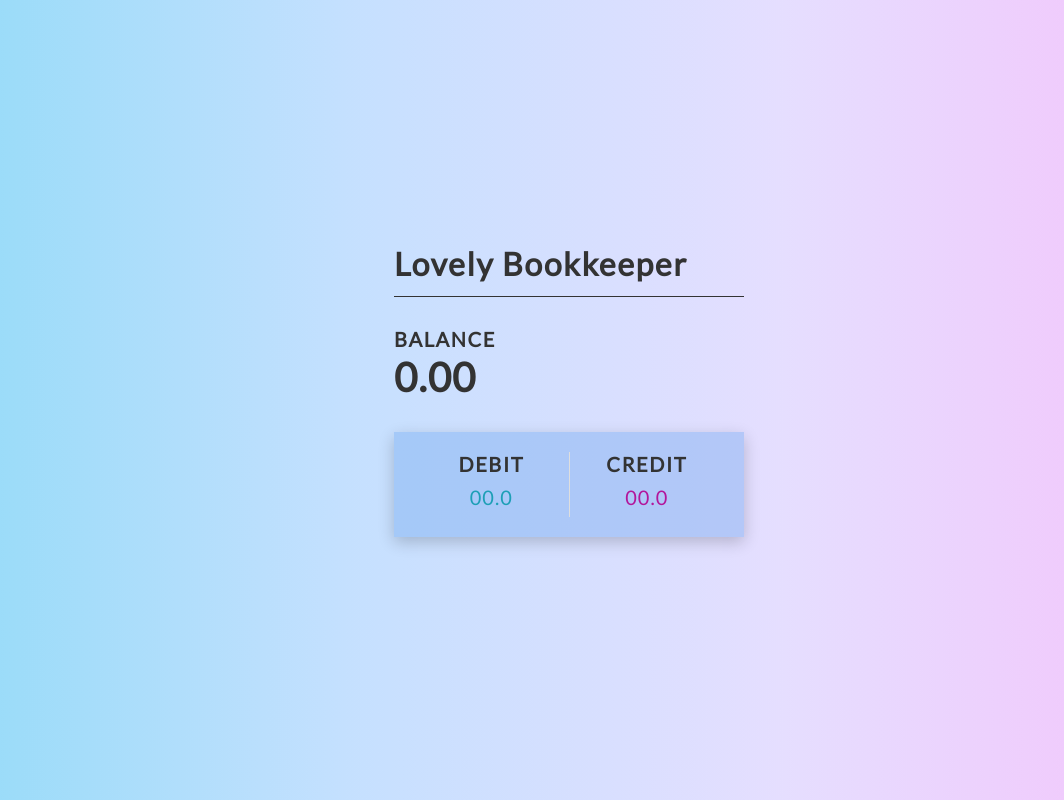
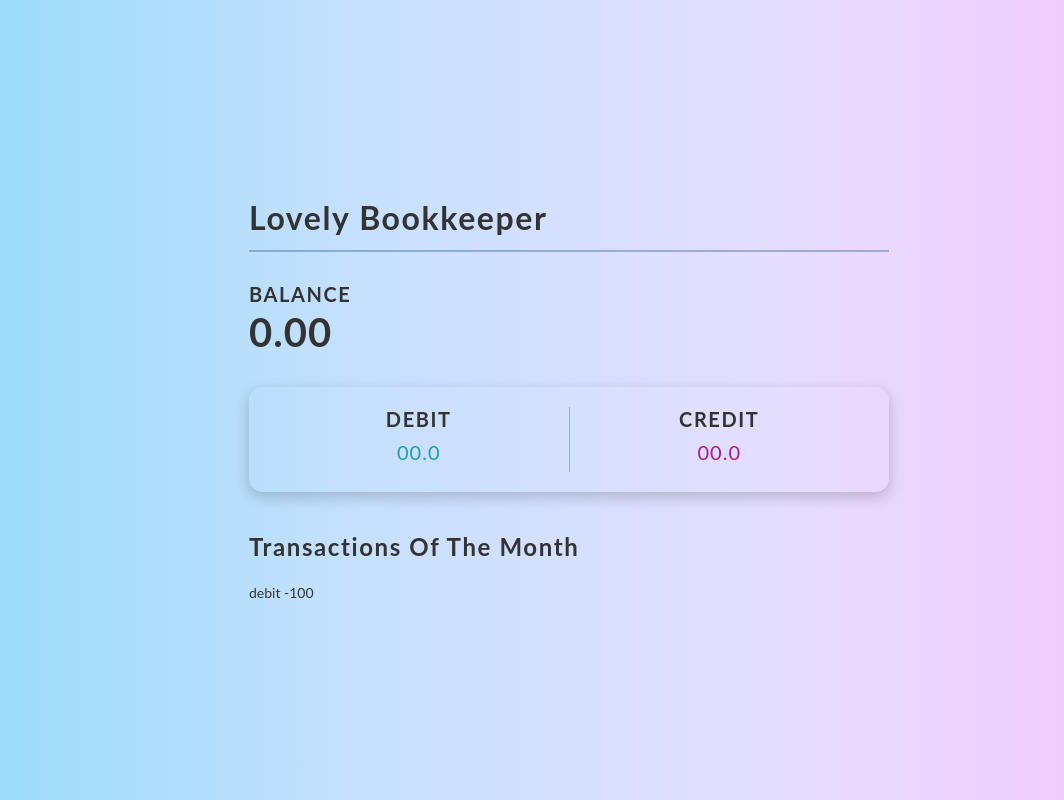
Before and after one commit to agorodinskaya/lovely-bookkeeper, a React (Create React App) app: page / in a window 1280 px wide. Shown: the whole page, without its empty margins (71-1135 px from the left). Built offline with nearby package versions, Linux system fonts and the light colour scheme.

Commit message:
add components

```diff
--- a/src/App.js
+++ b/src/App.js
@@ -1,10 +1,12 @@
 import Header from "./components/Header";
 import DebitCredit from "./components/DebitCredit";
+import Transactions from "./components/Transactions";
 function App() {
   return (
     <div className='App'>
       <Header />
       <DebitCredit />
+      <Transactions />
     </div>
   );
 }
--- /dev/null
+++ b/src/components/TransactionItem.js
@@ -0,0 +1,11 @@
+import React from "react";
+
+const TransactionItem = () => {
+  return (
+    <div>
+      <li>debit -100</li>
+    </div>
+  );
+};
+
+export default TransactionItem;
--- a/src/components/Transactions.js
+++ b/src/components/Transactions.js
@@ -1,9 +1,12 @@
 import React from "react";
-
+import Item from "./TransactionItem";
 const Transactions = () => {
   return (
     <div>
       <h3>transactions of the month</h3>
+      <ul>
+        <Item />
+      </ul>
     </div>
   );
 };
--- a/src/index.css
+++ b/src/index.css
@@ -1,15 +1,14 @@
-@import url("https://fonts.googleapis.com/css?family=Lato&display=swap");
+@import url("https://fonts.googleapis.com/css2?family=Libre+Baskerville&display=swap");
 
 :root {
   --clr-black: #333;
   --transition: all 0.3s linear;
   --spacing: 0.1rem;
-  --radius: 0.25rem;
+  --radius: 0.85rem;
   --light-shadow: 0 5px 15px rgba(0, 0, 0, 0.1);
   --dark-shadow: 0 5px 15px rgba(0, 0, 0, 0.2);
   --max-width: 1170px;
   --fixed-width: 620px;
-  --clr-bcg: #6da5ee65;
   --clr-font: #06113b;
   --clr-primary: #0e3e8550;
   --gradient: linear-gradient(
@@ -34,8 +33,7 @@ Global Styles
   box-sizing: border-box;
 }
 body {
-  font-family: -apple-system, BlinkMacSystemFont, "Segoe UI", Roboto, Oxygen,
-    Ubuntu, Cantarell, "Open Sans", "Helvetica Neue", sans-serif;
+  font-family: "Libre Baskerville", serif;
   background: var(--gradient);
   color: var(--clr-black);
   line-height: 1.5;
@@ -57,7 +55,7 @@ a {
 }
 hr {
   border: none;
-  border-top: 1px solid var(--clr-black);
+  border-top: 2px solid var(--clr-primary);
 }
 h1,
 h2,
@@ -91,7 +89,7 @@ p {
 
 .container {
   margin: 30px auto;
-  width: 350px;
+  width: 80vh;
 }
 
 h1 {
@@ -110,8 +108,9 @@ h4 {
 }
 
 .dt-ct-container {
-  background-color: var(--clr-bcg);
+  /* background-color: var(--clr-bcg); */
   box-shadow: var(--dark-shadow);
+  border-radius: var(--radius);
   padding: 20px;
   display: flex;
   justify-content: space-between;
@@ -124,7 +123,7 @@ h4 {
 }
 
 .dt-ct-container > div:first-of-type {
-  border-right: 1px solid #dedede;
+  border-right: 1px solid var(--clr-primary);
 }
 
 .txn {
```
Also changed, not shown: src/components/AddItem.js (added, +22 -0 lines).
